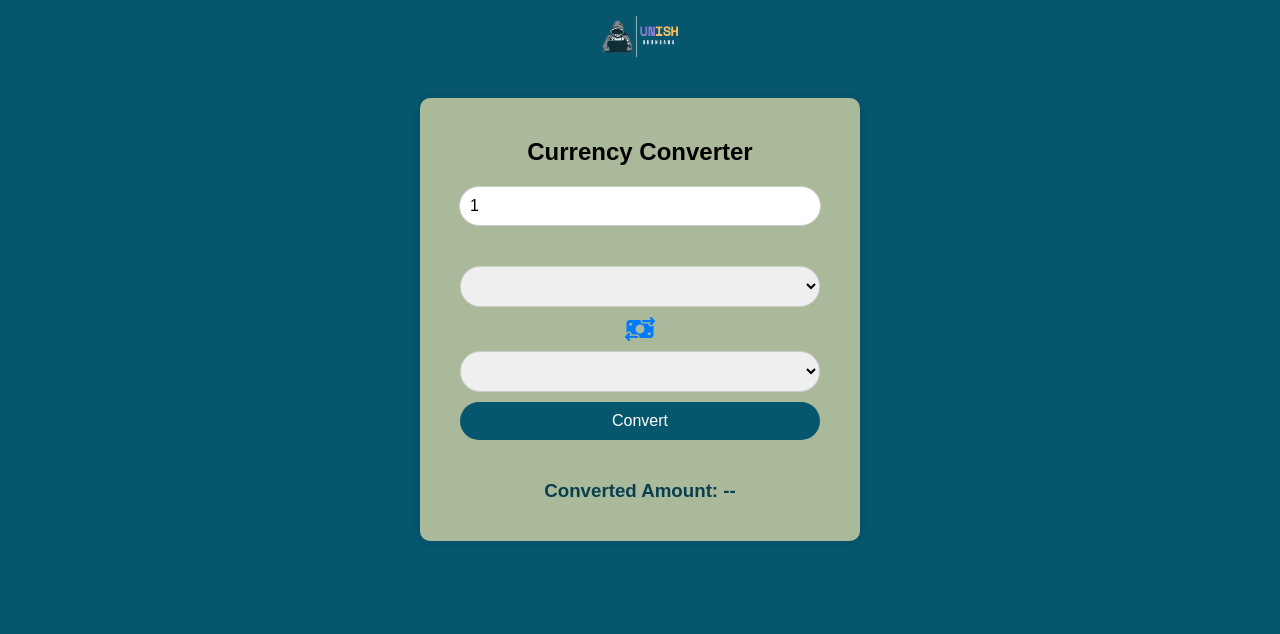
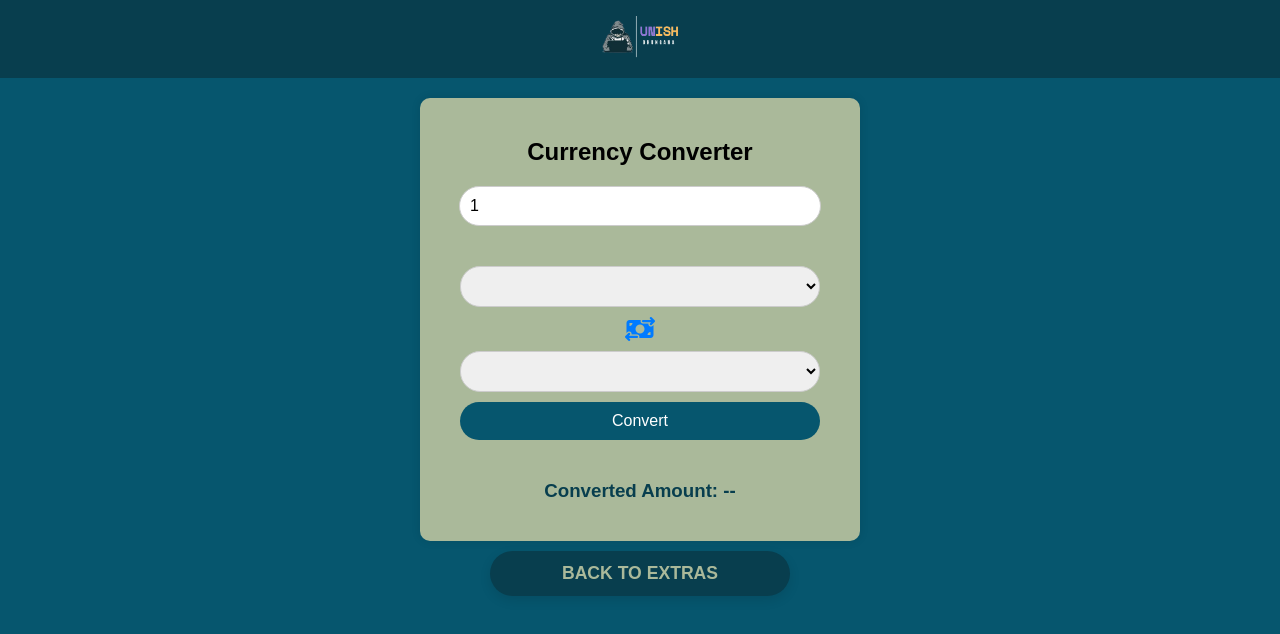
Before and after one commit to y-unees/currency, a plain HTML site: page index.html in a window 1280 px wide. Drawn offline with Linux system fonts and the light colour scheme; no server answers.

Commit message:
back button added

```diff
--- a/index.html
+++ b/index.html
@@ -23,6 +23,7 @@
         </div>
         <h3 id="result">Converted Amount: --</h3>
     </div>
+    <button class="back-button" onclick="window.history.back();">Back to Extras</button>
     <script src="script.js"></script>
 </body>
 </html>
--- a/styles.css
+++ b/styles.css
@@ -1,3 +1,10 @@
+:root{
+    --primary-color: #06566e;
+    --secondary-color: #fff;
+    --tertiary-color: #AAB99A;
+    --forth-color: #083e4e;
+}
+
 body {
     font-family: Arial, sans-serif;
     background-color: #06566e;
@@ -25,7 +32,7 @@ body {
     height: auto;
 }
 
-.header h1 {
+.header h2 {
     margin: 0.5rem 0 0;
     font-size: 1.5rem;
 }
@@ -82,3 +89,27 @@ h3 {
 #amount {
     width: 85%;
 }
+
+.back-button {
+    display: inline-block;
+    padding: 12px 30px;
+    width: 300px;
+    margin-top: 10px;
+    background-color: var(--forth-color);
+    color: var(--tertiary-color);
+    font-size: 1.1rem;
+    font-weight: 600;
+    border: none;
+    border-radius: 30px;
+    text-align: center;
+    cursor: pointer;
+    box-shadow: 0 4px 12px rgba(0, 0, 0, 0.1);
+    transition: all 0.3s ease;
+    text-transform: uppercase;
+}
+
+.back-button:hover {
+    background-color: #083e4e;
+    box-shadow: 0 6px 18px rgba(0, 0, 0, 0.15);
+    transform: translateY(-3px);
+}
```
